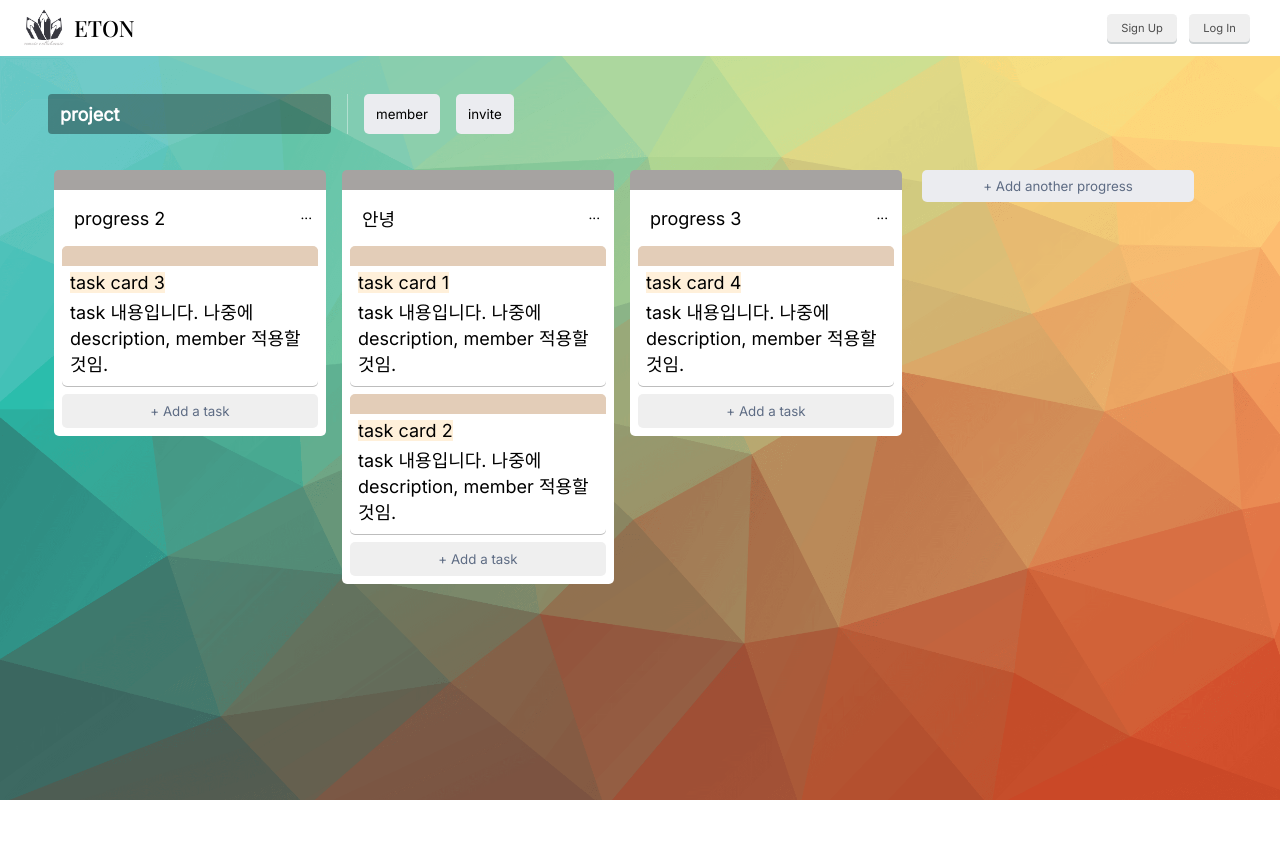
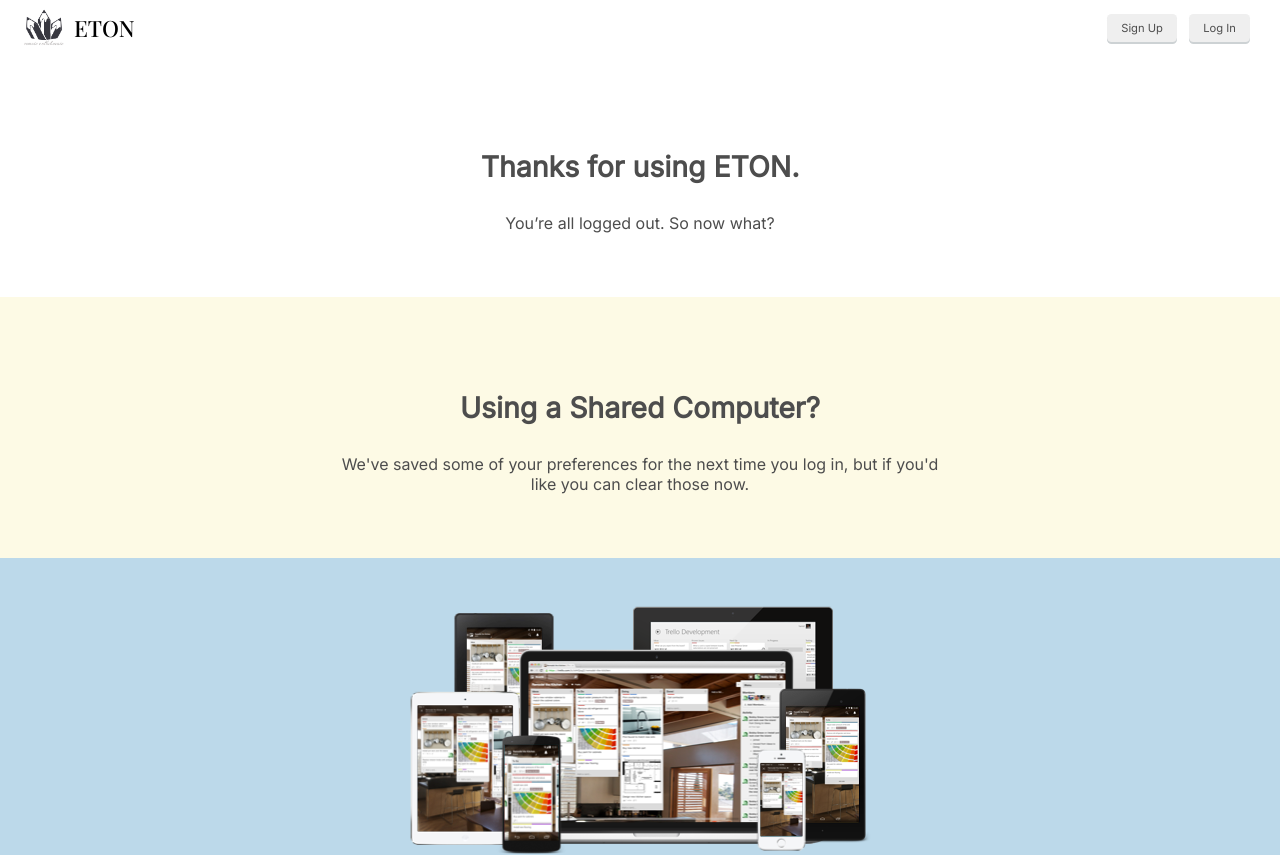
Before and after one commit to ddubbu/ETON-client, a React (Create React App) app: page /intro in a window 1280 px wide. Shown: the top 855 px of the page. Before the commit the page ends 800 px from the top, so only its background shows below. Built offline with nearby package versions, Linux system fonts and the light colour scheme.

Commit message:
axios 요청 시작 - main, board page

```diff
--- a/src/App.js
+++ b/src/App.js
@@ -6,14 +6,24 @@ import { Route, Link, Switch, Redirect, useHistory } from 'react-router-dom';
 import SignUp from './pages/SignUp';
 import SignIn from './pages/SignIn';
 import Main from './pages/Main';
+import Board from './pages/Board';
+
 import axios from 'axios';
+import axiosRequest from '../src/helper/axiosRequest.js';
 
-import Board from './pages/Board';
 
 function App() {
 
   const [isLogin, setLogin] = useState(false);
   const [accessToken, setAccessToken] = useState('');
+
+  // board list
+  const [boards, setBoards] = useState(null);
+  const [userInfo, setUserInfo] = useState({
+    id : '',
+
+  })
+
 
   const HandleLogin = (data) => {
     console.log(data);
@@ -27,15 +37,9 @@ function App() {
   }
 
   useEffect(() => {
-    console.log("useEffect");
-    // axios.post('http://localhost5000/users/signin/refreshToken')
-    // .then(res => {
-    //   console.log(res.data);
-    // })
-    // .catch(err => {
-    //   console.log(err);
-    // })
-  })
+    // login 성공했으면, boards list 가져오기
+    // const boards = axiosRequest('/boards', accessToken, 'get', { user_id : 1 } )
+  }, [accessToken])
 
   // axios.post('http://localhost5000/users/signin/refreshToken')
   //   .then(res => {
@@ -52,11 +56,14 @@ function App() {
       <Header isLogin = {isLogin} HandleLogout = {HandleLogout} accessToken = {accessToken}/>
       <div className="body">
 
-        <Route path="/intro" render = {() => <Board />} />
+        <Route path="/intro" render = {() => <Intro />} />
         <Route path="/main" render = {() => <Main />} />
+        <Route path="/board" render = { () => <Board accessToken={accessToken}/> } />
 
         <Route exact path="/" render = {() => {
           if(isLogin){
+            // return <Redirect to = "/board" />
+            //boards, tasks, userInfo
            return <Redirect to = "/main" />
           }
           return <Redirect to = "/intro" />
--- /dev/null
+++ b/src/helper/axiosRequest.js
@@ -0,0 +1,37 @@
+// import axios from 'axios';
+
+// axios.defaults.withCredentials=true;
+// axios.defaults.baseURL = 'https://geteton.ga';
+
+// export default async function(subURL='?', accessToken, method, queryString, payload){
+
+//   // queryString은 object로 줘서
+//   // `?key=value&... 연속으로 여기서 작업할 수 있도록
+//   console.log(accessToken, '\n', method,'\n', queryString, '\n', payload)
+//   if(queryString !== null){
+//     subURL += '?'
+//     for(let key in queryString){
+//       subURL += `${key}=${queryString[key]}&`;
+//     }
+//   }
+
+//   console.log("==================================")
+//   const response = await axios({
+//     method,
+//     url
+//   })
+
+
+//   // [method](subURL,
+//   //   payload === undefined ?
+//   //   undefined : {
+//   //   ...payload // POST, PUT 만 payload 전달하니깐
+//   // })
+//   .then(res=>{
+//     return res.data;
+//   })
+
+//   console.log('resData', response);
+//   console.log("==================================")
+
+// }
```
Also changed, not shown: 1 other file (tests, documents, lock files or other folders).
